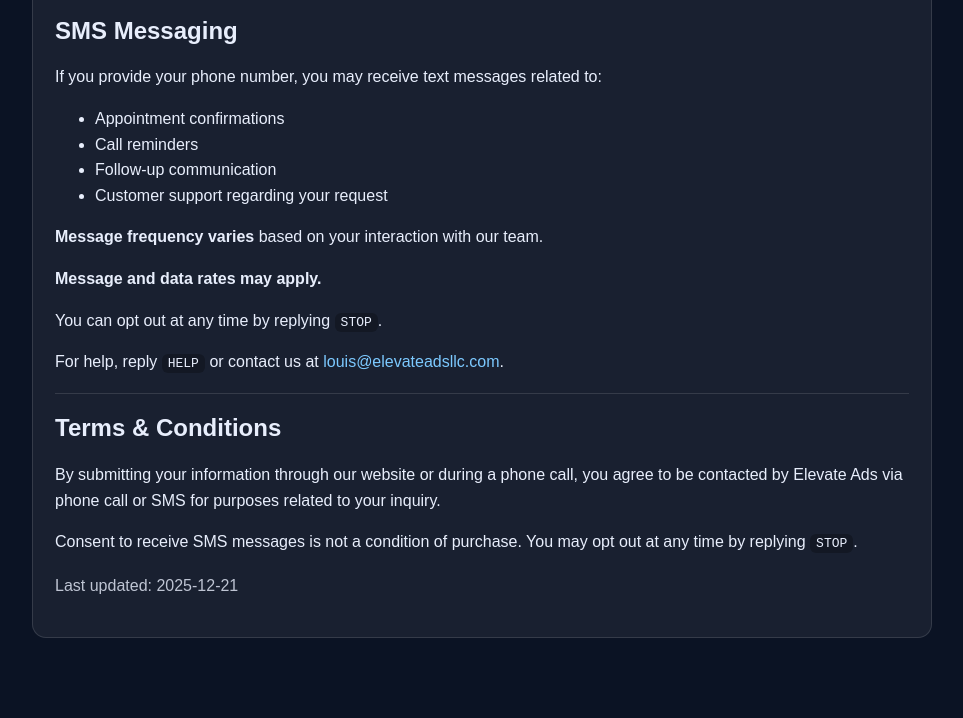
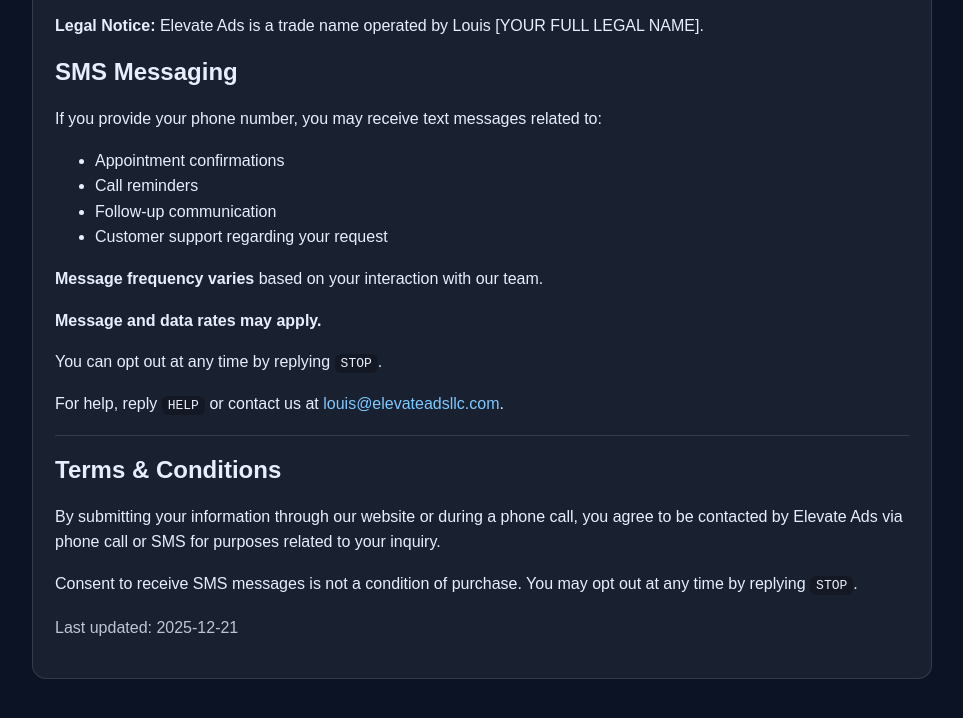
Before and after one commit to ElevateAds/elevateads-website, a plain HTML site: page privacy.html in a window 1280 px wide. Shown: the part 212-930 px from the top of the page, without its empty margins (158-1121 px from the left). Before the commit the page ends 890 px from the top, so only its background shows below. Drawn offline with Linux system fonts and the light colour scheme.

Commit message:
Update privacy.html

```diff
--- a/privacy.html
+++ b/privacy.html
@@ -24,7 +24,9 @@
     <div class="card">
       <h1>Privacy Policy</h1>
       <p><strong>Elevate Ads</strong> respects your privacy. We do not share, sell, or distribute mobile phone numbers or personal information to third parties.</p>
-
+      <p>
+  <strong>Legal Notice:</strong> Elevate Ads is a trade name operated by Louis [YOUR FULL LEGAL NAME].
+</p>
       <h2>SMS Messaging</h2>
       <p>If you provide your phone number, you may receive text messages related to:</p>
       <ul>
```
